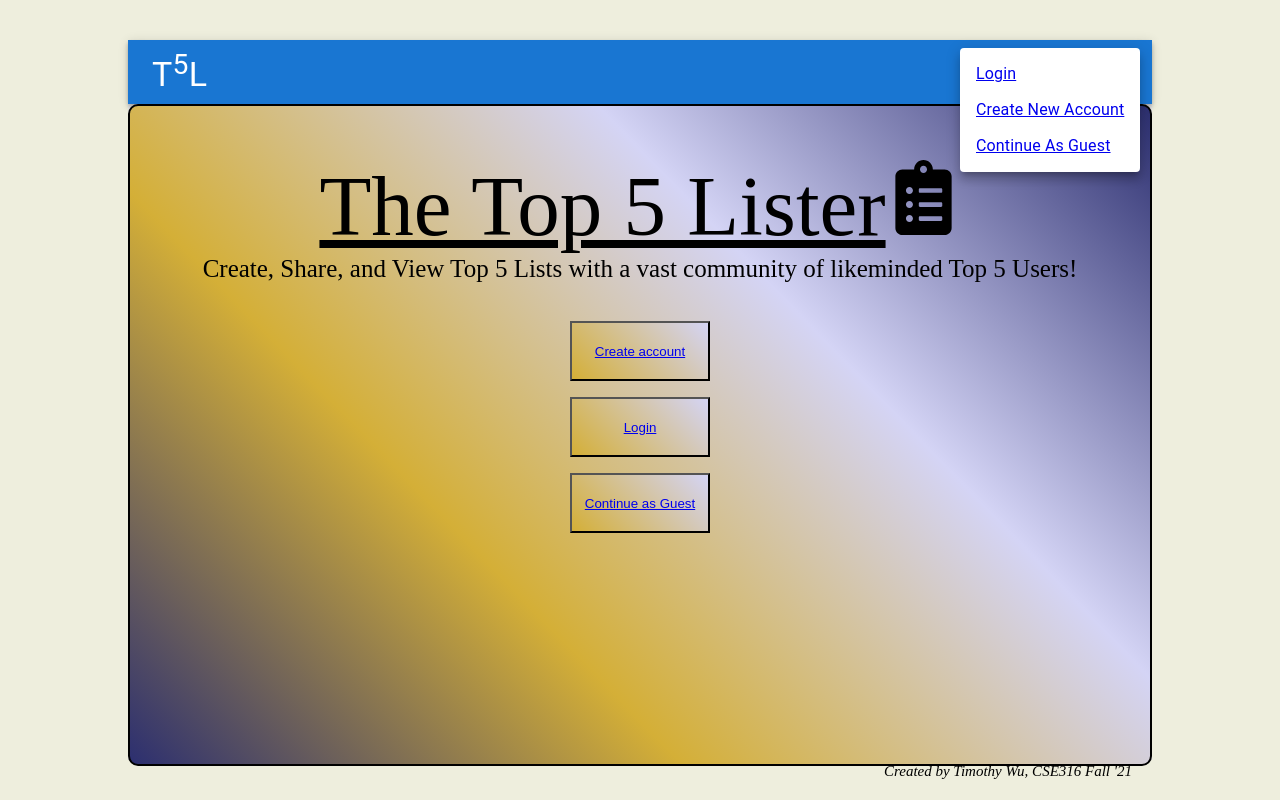
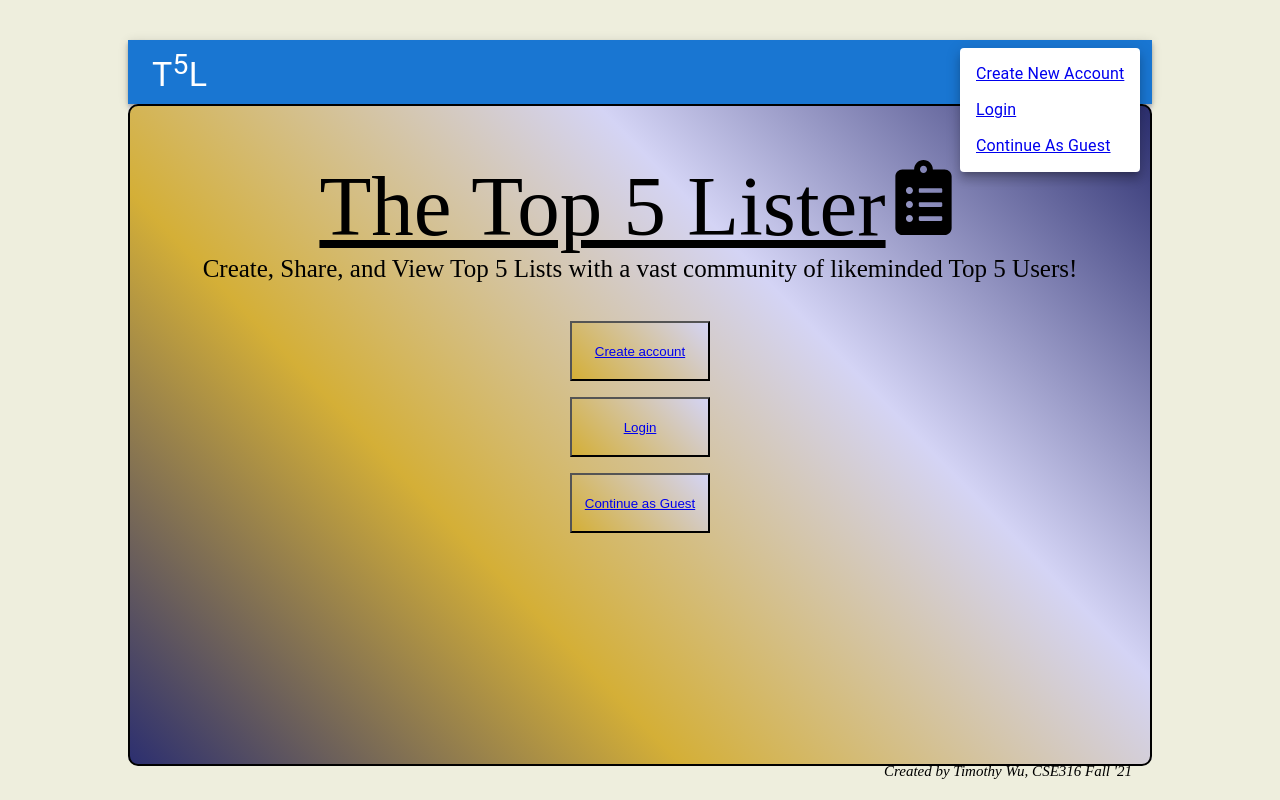
Before and after one commit to Yuzu/top5lister, a React (Create React App) app in the folder client/: page / in a window 1280 px wide. Both pictures are taken after a click on the button "account of current user". Built offline with nearby package versions, Linux system fonts and the light colour scheme; no server answers.

Commit message:
Changed splash drop down menu to reflect the buttons more accurately.

```diff
--- a/client/src/components/AppBanner.js
+++ b/client/src/components/AppBanner.js
@@ -48,8 +48,8 @@ export default function AppBanner() {
             open={isMenuOpen}
             onClose={handleMenuClose}
         >
+            <MenuItem onClick={handleMenuClose}><Link to='/register/'>Create New Account</Link></MenuItem>
             <MenuItem onClick={handleMenuClose}><Link to='/login/'>Login</Link></MenuItem>
-            <MenuItem onClick={handleMenuClose}><Link to='/register/'>Create New Account</Link></MenuItem>
             <MenuItem onClick={handleMenuClose}><Link to="/">Continue As Guest</Link></MenuItem>
         </Menu>
         // TODO - write routes for guest and make that work.
```
